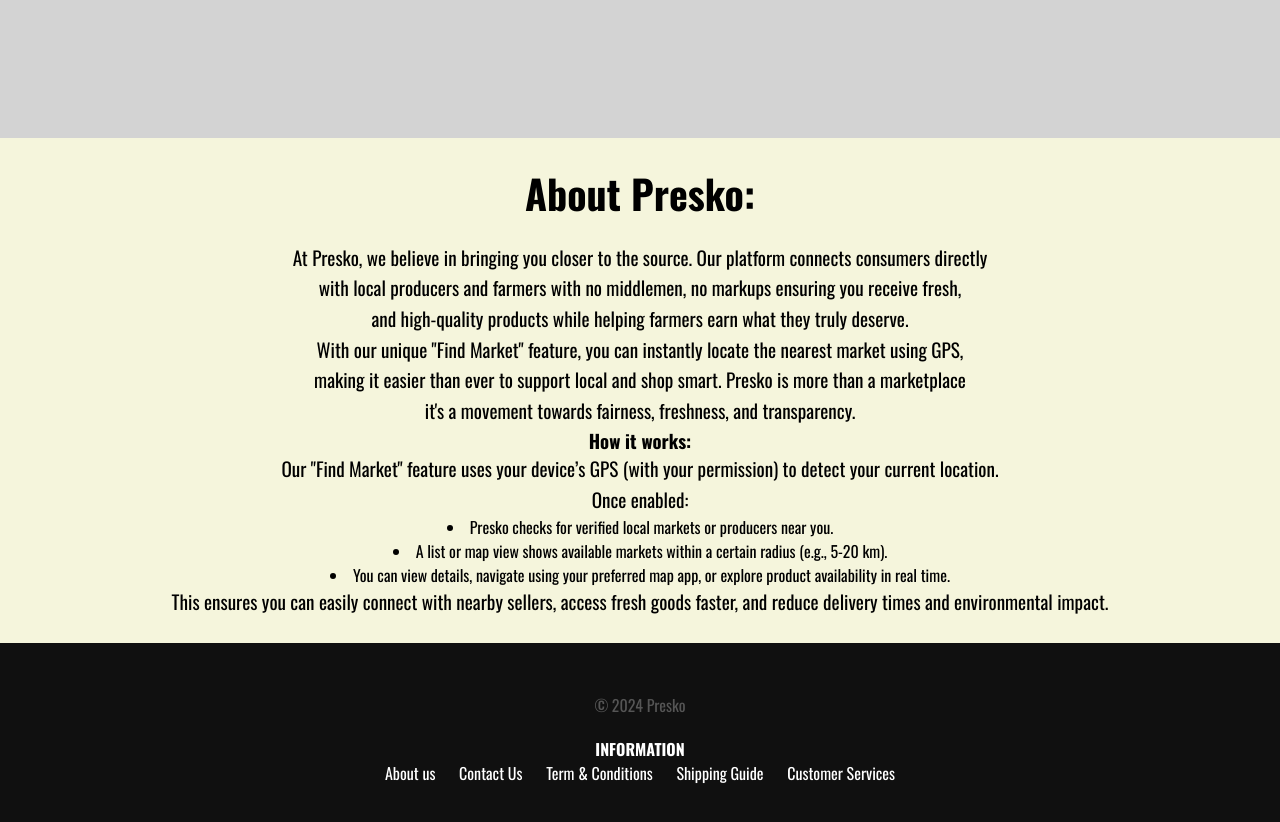
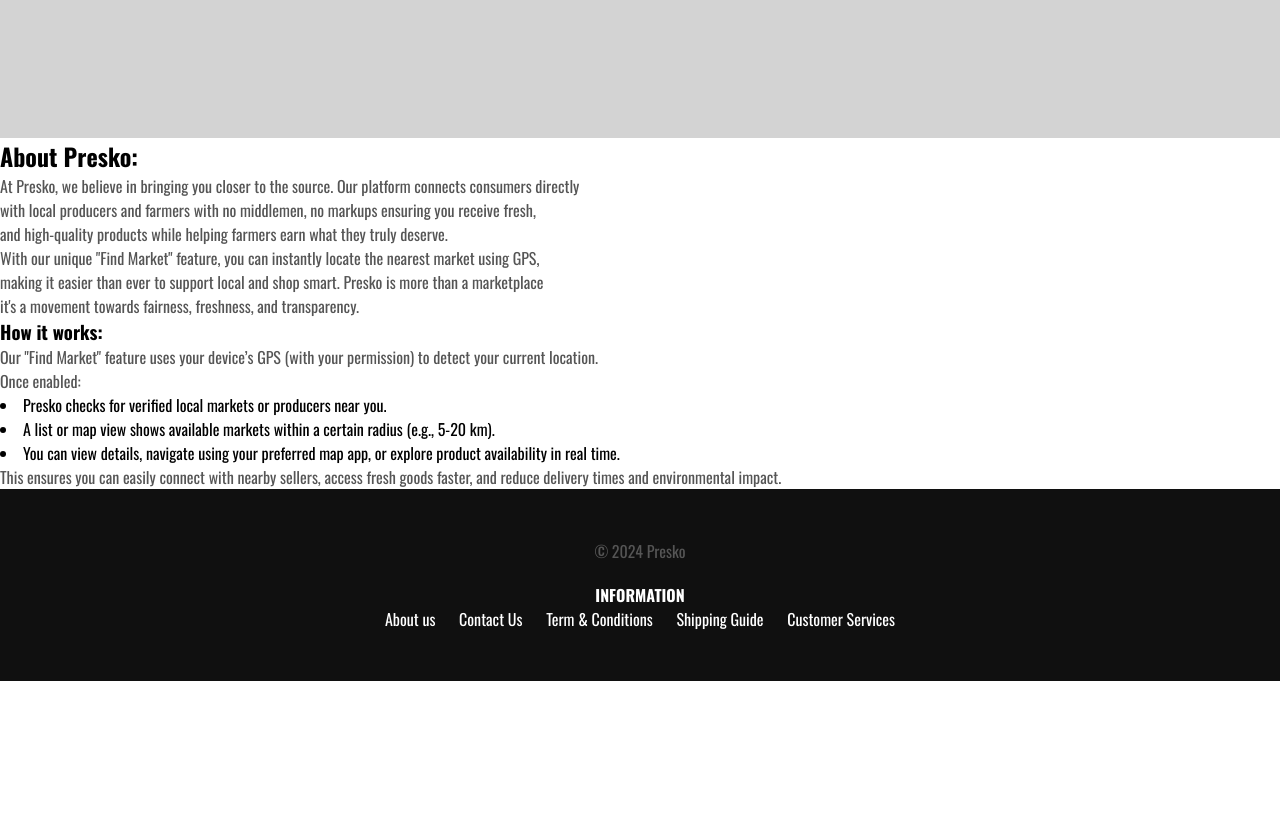
Before and after one commit to Rkrix/school-proj, a plain HTML site: page Presko E-commerce Website/index.html in a window 1280 px wide. Shown: the part 760-1582 px from the top of the page. After the commit the page ends 1441 px from the top, so only its background shows below. Drawn offline with nearby package versions, Linux system fonts and the light colour scheme.

Commit message:
Update styles.css
Signed-off-by: Rkrix <r.nidoy.142032.tc@umindanao.edu.ph>

```diff
--- a/Presko E-commerce Website/css/styles.css
+++ b/Presko E-commerce Website/css/styles.css
@@ -246,7 +246,7 @@ p{
 }
 
 .showPassword a:hover {
-  color: antiquewhite;
+  color: #776c6c;
   font-weight: 600;
 }
 
@@ -313,7 +313,7 @@ label input {
   bottom: 0;
   opacity: 0;
   content: '';
-  background-color: rgb(230, 193, 144);
+  background-color: #776c6c;
   z-index: -1;
   border-radius: 40px;
 }
@@ -353,36 +353,11 @@ button:active {
 
 .register-link a:hover {
   font-weight: 600;
-  color: antiquewhite;
+  color: #776c6c;
 }
 
 
-/* about us css */
-html {
-  scroll-behavior: smooth;
-}
 
-.about-us-container {
-  padding: 25px 25px 25px 25px;
-  max-width: 100%;
-  margin: 0;
-  text-align: center;
-  justify-content: center;
-  margin: auto;
-  background-color: beige;
-}
-
-.about-us-container h2 {
-  font-size: 2.5rem;
-  margin-bottom: 20px;
-  color: #000000;
-}
-
-.about-us-container p {
-  font-size: 1.2rem;
-  color: #000000;
-  line-height: 1.6;
-}
 
 
 
```
